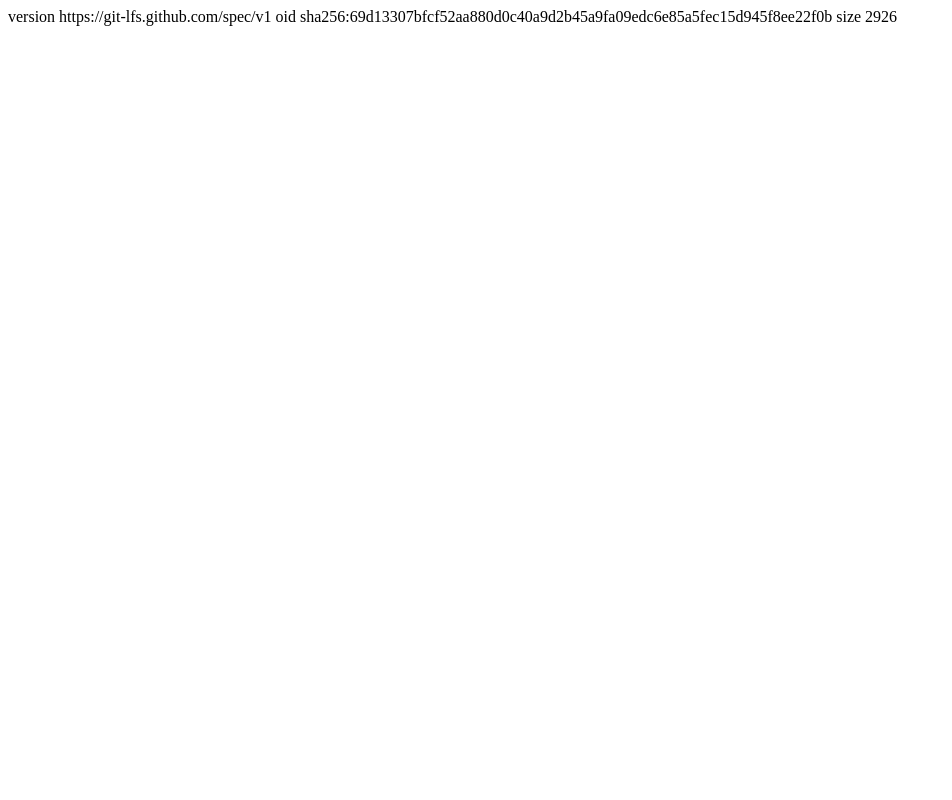
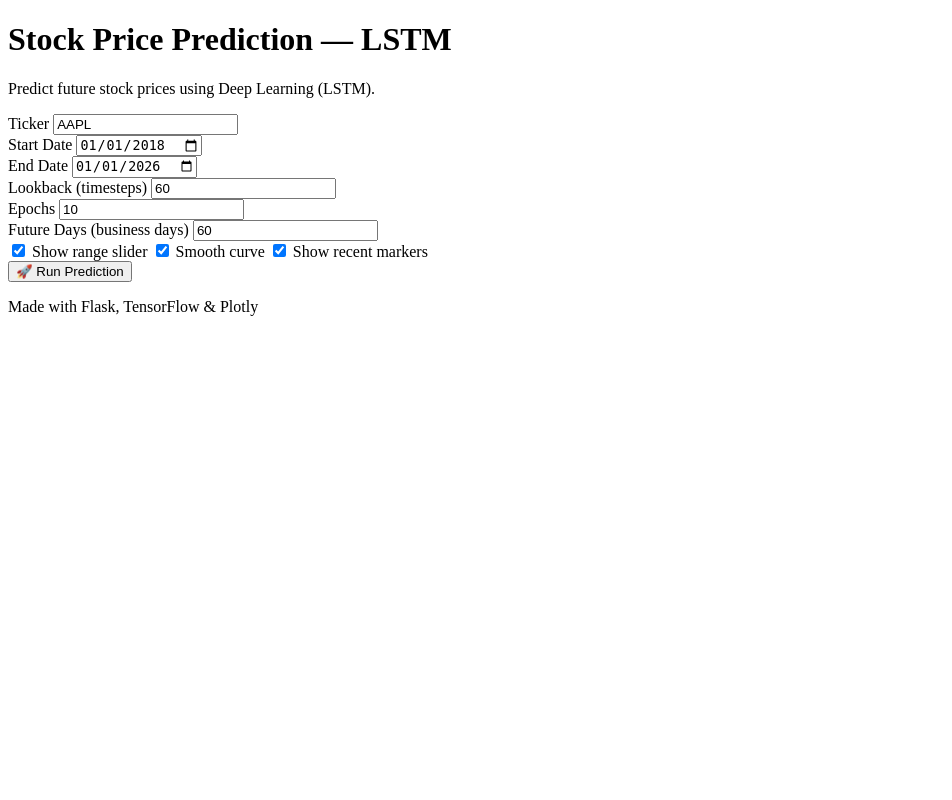
Before and after one commit to hariharansara/Stock-Price-Prediction-, a Flask app: page / in a window 1280 px wide. Shown: the whole page, without its empty margins (0-952 px from the left). Run offline with Flask 3, Linux system fonts and the light colour scheme; some libraries are stand-ins or nearby versions.

Commit message:
Update index.html for stock price prediction app

```diff
--- a/templates/index.html
+++ b/templates/index.html
@@ -1,3 +1,103 @@
-version https://git-lfs.github.com/spec/v1
-oid sha256:69d13307bfcf52aa880d0c40a9d2b45a9fa09edc6e85a5fec15d945f8ee22f0b
-size 2926
+<!doctype html>
+<html lang="en">
+<head>
+  <meta charset="utf-8" />
+  <meta name="viewport" content="width=device-width, initial-scale=1" />
+  <title>Stock Price Prediction — LSTM</title>
+
+  <!-- Google Fonts -->
+  <link href="https://fonts.googleapis.com/css2?family=Poppins:wght@400;600;700&display=swap" rel="stylesheet">
+
+  <!-- Plotly -->
+  <script src="https://cdn.plot.ly/plotly-latest.min.js"></script>
+
+  <!-- CSS (Flask static) -->
+  <link rel="stylesheet" href="{{ url_for('static', filename='css/styles.css') }}">
+</head>
+<body>
+
+  <!-- subtle gradient background -->
+  <div class="gradient-bg" aria-hidden="true"></div>
+
+  <!-- main card -->
+  <div class="container glass" role="main" aria-labelledby="page-title">
+
+    <header style="margin-bottom:6px;">
+      <h1 id="page-title">Stock Price Prediction <span class="highlight">— LSTM</span></h1>
+      <p class="subtitle">Predict future stock prices using Deep Learning (LSTM).</p>
+    </header>
+
+    <form id="predict-form" aria-label="Prediction form">
+      <div class="form-grid" role="group" aria-labelledby="form-grid-title">
+        <!-- Row 1 -->
+        <div class="input-group">
+          <label for="ticker">Ticker</label>
+          <input id="ticker" name="ticker" value="AAPL" autocomplete="off" />
+        </div>
+
+        <div class="input-group">
+          <label for="start">Start Date</label>
+          <input id="start" name="start" type="date" value="2018-01-01" />
+        </div>
+
+        <div class="input-group">
+          <label for="end">End Date</label>
+          <input id="end" name="end" type="date" value="2026-01-01" />
+        </div>
+
+        <!-- Row 2 -->
+        <div class="input-group">
+          <label for="lookback">Lookback (timesteps)</label>
+          <input id="lookback" name="lookback" type="number" value="60" min="1" />
+        </div>
+
+        <div class="input-group">
+          <label for="epochs">Epochs</label>
+          <input id="epochs" name="epochs" type="number" value="10" min="1" />
+        </div>
+
+        <div class="input-group">
+          <label for="future_days">Future Days (business days)</label>
+          <input id="future_days" name="future_days" type="number" value="60" min="0" />
+        </div>
+      </div>
+
+      <!-- toggles -->
+      <div class="controls-row" role="group" aria-label="Chart options">
+        <label class="small-checkbox">
+          <input type="checkbox" id="toggle_rangeslider" checked />
+          Show range slider
+        </label>
+
+        <label class="small-checkbox">
+          <input type="checkbox" id="toggle_smoothing" checked />
+          Smooth curve
+        </label>
+
+        <label class="small-checkbox">
+          <input type="checkbox" id="toggle_recent_markers" checked />
+          Show recent markers
+        </label>
+      </div>
+
+      <div class="btn-wrap">
+        <button type="submit" class="btn-gradient" aria-label="Run Prediction">🚀 Run Prediction</button>
+      </div>
+    </form>
+
+    <!-- status and metrics -->
+    <div id="status" role="status" aria-live="polite" style="margin-top:12px;"></div>
+    <div id="metrics" style="margin-top:6px;"></div>
+
+    <!-- chart container -->
+    <div id="chart" class="chart" role="region" aria-label="Prediction chart"></div>
+  </div>
+
+  <footer>
+    <p>Made with Flask, TensorFlow &amp; Plotly</p>
+  </footer>
+
+  <!-- App script (Flask static) -->
+  <script src="{{ url_for('static', filename='js/app.js') }}"></script>
+</body>
+</html>
```
